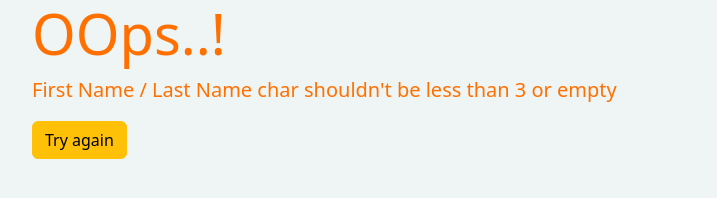
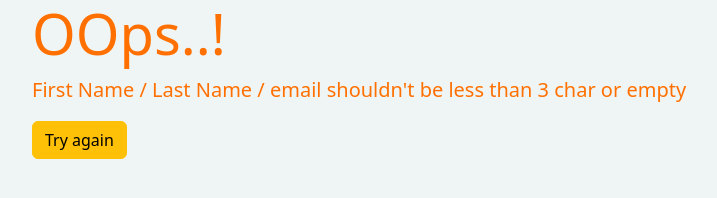
Before and after one commit to DasvinKumarR/demoSignUp, a website: page errorMsg.html in a window 1280 px wide. Shown: the whole page, without its empty margins (50-767 px from the left). Drawn offline with nearby package versions, Linux system fonts and the light colour scheme.

Commit message:
error msg modify

```diff
--- a/errorMsg.html
+++ b/errorMsg.html
@@ -14,7 +14,7 @@
     <div class="jumbotron jumbotron-fluid success">
         <div class="container">
           <h1 class="display-4">OOps..!</h1>
-          <p class="lead">First Name / Last Name char shouldn't be less than 3 or empty</p>
+          <p class="lead">First Name / Last Name / email shouldn't be less than 3 char or empty</p>
           <form action="/errorMsg" method="post">
             <button class="btn btn-warning">Try again</button>
           </form>
```
